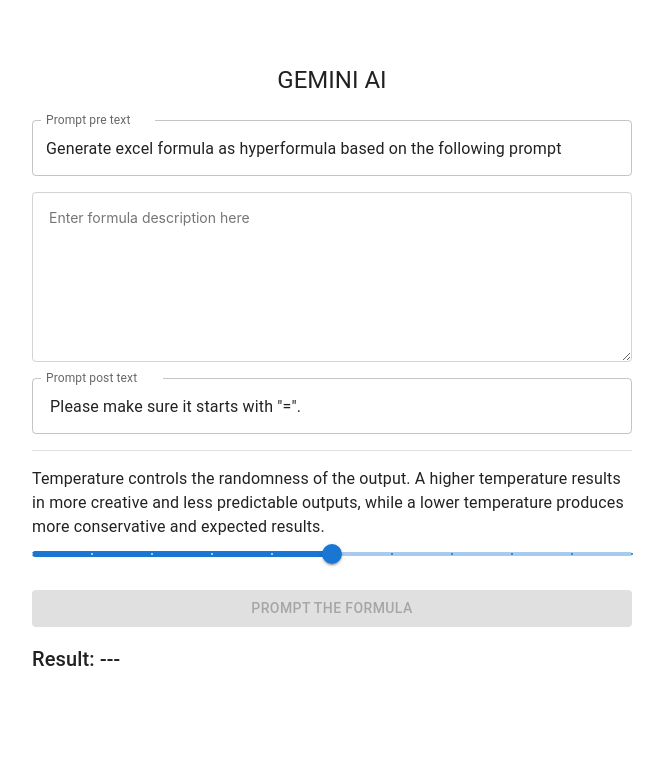
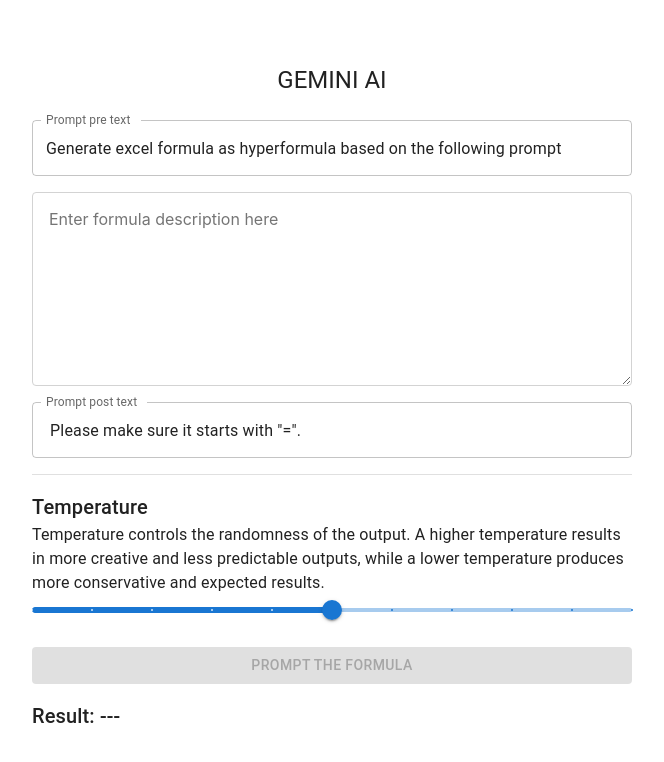
Before and after one commit to NavasardianMichael/hyperformula-generator-gemini-ai, a React (Vite) app: page / in a window 1280 px wide. Shown: the top 762 px of the page, without its empty margins (308-972 px from the left). Built offline with nearby package versions, Linux system fonts and the light colour scheme; no server answers.

Commit message:
enhancements

```diff
--- a/src/App.css
+++ b/src/App.css
@@ -1,5 +1,7 @@
 textarea {
   padding: 1rem;
+  font-size: 1rem !important;
+  background-color: red #fff;
   border-color: lightgray;
   border-radius: 4px;
   transition: .3s;
--- a/src/App.tsx
+++ b/src/App.tsx
@@ -88,6 +88,7 @@
           />
           <Divider />
           <Box>
+            <Typography variant="h6">Temperature</Typography>
             <Typography>Temperature controls the randomness of the output. A higher temperature results in more creative and less predictable outputs, while a lower temperature produces more conservative and expected results.</Typography>
             <Slider
               max={1}
--- a/src/index.css
+++ b/src/index.css
@@ -10,6 +10,5 @@
 
   & * {
     font-family: Inter, system-ui, Avenir, Helvetica, Arial, sans-serif;
-    font-size: 14px;
   }
 }
```
